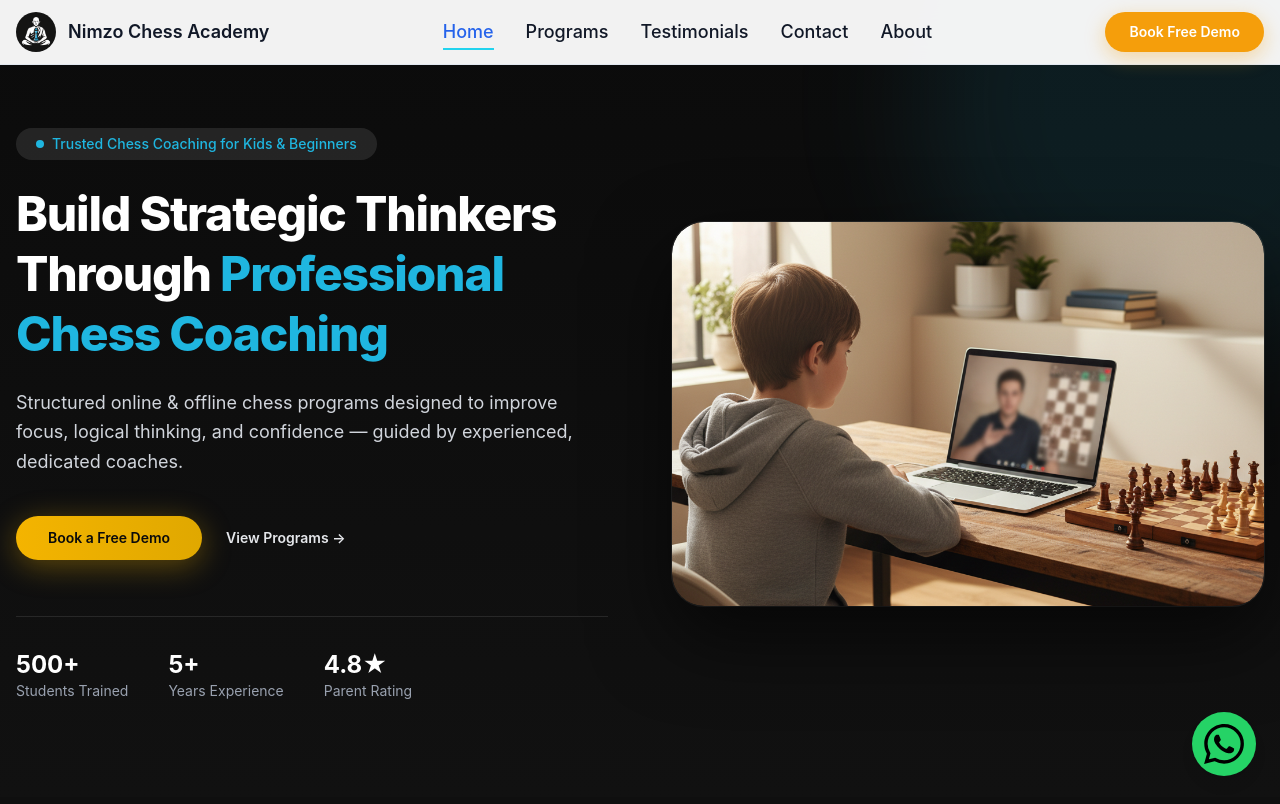
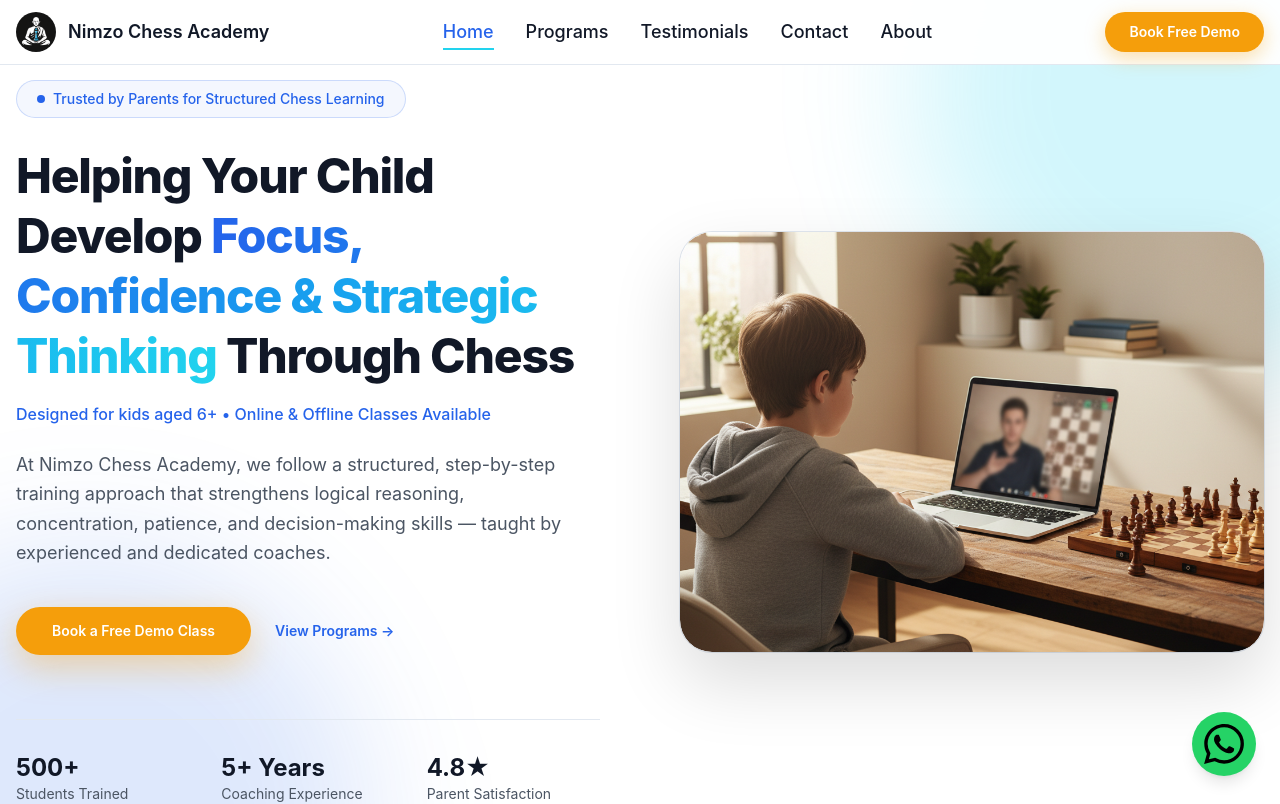
Before and after one commit to vivekmehto/nimzo-academy, a React (Vite) app: page / in a window 1280 px wide. Shown: the top 804 px of the page. Built offline with nearby package versions, Linux system fonts and the light colour scheme.

Commit message:
Update Hero Section

```diff
--- a/src/components/Hero.tsx
+++ b/src/components/Hero.tsx
@@ -4,41 +4,44 @@ const Hero: React.FC = () => {
   return (
     <section
       id="home"
-      className="
-        relative overflow-hidden
-        bg-linear-to-b from-[#0B0B0B] via-[#0E0E0E] to-[#111]
-        pt-32 pb-24
-      "
+      className="relative bg-white pt-20 pb-28 overflow-hidden"
     >
-      {/* Background Accents */}
+      {/* Soft background accents */}
       <div className="absolute inset-0 pointer-events-none">
-        <div className="absolute -top-40 -right-40 h-130 w-130 rounded-full bg-[#1FB6E0]/10 blur-3xl" />
-        <div className="absolute -bottom-40 -left-40 h-130 w-130 rounded-full blur-3xl" />
+        <div className="absolute -top-48 -right-48 h-140 w-140 rounded-full bg-[#22D3EE]/20 blur-3xl" />
+        <div className="absolute -bottom-48 -left-48 h-140 w-140 rounded-full bg-[#2563EB]/15 blur-3xl" />
       </div>
 
       <div className="relative mx-auto max-w-7xl px-4">
-        <div className="grid grid-cols-1 items-center gap-16 md:grid-cols-2">
-
+        <div className="grid grid-cols-1 items-center gap-20 md:grid-cols-2">
           {/* LEFT CONTENT */}
           <div>
-            {/* Trust Badge */}
-            <div className="mb-6 inline-flex items-center gap-2 rounded-full bg-white/10 px-5 py-1.5 text-sm font-medium text-[#1FB6E0]">
-              <span className="h-2 w-2 rounded-full bg-[#1FB6E0]" />
-              Trusted Chess Coaching for Kids & Beginners
+            {/* Trust badge */}
+            <div className="mb-7 inline-flex items-center gap-2 rounded-full border border-[#2563EB]/20 bg-[#2563EB]/5 px-5 py-2 text-sm font-medium text-[#2563EB]">
+              <span className="h-2 w-2 rounded-full bg-[#2563EB]" />
+              Trusted by Parents for Structured Chess Learning
             </div>
 
             {/* Headline */}
-            <h1 className="max-w-xl text-4xl font-extrabold leading-tight tracking-tight text-white md:text-5xl">
-              Build Strategic Thinkers <br />
-              Through{" "}
-              <span className="text-[#1FB6E0]">Professional Chess Coaching</span>
+            <h1 className="max-w-xl text-4xl md:text-5xl font-extrabold leading-tight tracking-tight text-[#111827]">
+              Helping Your Child Develop{" "}
+              <span className="bg-linear-to-r from-[#2563EB] to-[#22D3EE] bg-clip-text text-transparent">
+                Focus, Confidence & Strategic Thinking
+              </span>{" "}
+              Through Chess
             </h1>
 
-            {/* Subheading */}
-            <p className="mt-6 max-w-xl text-lg leading-relaxed text-gray-300">
-              Structured online & offline chess programs designed to improve
-              focus, logical thinking, and confidence — guided by experienced,
-              dedicated coaches.
+            {/* Supporting line (very important) */}
+            <p className="mt-4 max-w-xl text-base font-medium text-[#2563EB]">
+              Designed for kids aged 6+ • Online & Offline Classes Available
+            </p>
+
+            {/* Description */}
+            <p className="mt-6 max-w-xl text-lg leading-relaxed text-[#4B5563]">
+              At Nimzo Chess Academy, we follow a structured, step-by-step
+              training approach that strengthens logical reasoning,
+              concentration, patience, and decision-making skills — taught by
+              experienced and dedicated coaches.
             </p>
 
             {/* CTA */}
@@ -46,61 +49,60 @@ const Hero: React.FC = () => {
               <a
                 href="#demo"
                 className="
+                  inline-flex items-center justify-center
                   rounded-full
-                  bg-linear-to-r from-[#F4B400] to-[#E0A800]
-                  px-8 py-3 text-sm font-semibold
-                  text-[#0B0B0B]
-                  shadow-[0_6px_30px_rgba(244,180,0,0.35)]
+                  bg-[#F59E0B]
+                  px-9 py-3.5
+                  text-sm font-semibold text-white
+                  shadow-[0_12px_35px_rgba(245,158,11,0.35)]
                   transition-all duration-300
                   hover:-translate-y-0.5
-                  hover:shadow-[0_8px_40px_rgba(244,180,0,0.5)]
+                  hover:bg-[#D97706]
                   focus-visible:outline-none
                   focus-visible:ring-2
-                  focus-visible:ring-[#1FB6E0]
+                  focus-visible:ring-[#2563EB]
                   focus-visible:ring-offset-2
-                  focus-visible:ring-offset-[#0B0B0B]
                 "
               >
-                Book a Free Demo
+                Book a Free Demo Class
               </a>
 
               <a
                 href="#programs"
-                className="text-sm font-semibold text-gray-200 hover:text-white"
+                className="text-sm font-semibold text-[#2563EB] hover:underline"
               >
                 View Programs →
               </a>
             </div>
 
-            {/* Social Proof */}
-            <div className="mt-14 flex flex-wrap items-center gap-10 border-t border-white/10 pt-8">
+            {/* Trust stats */}
+            <div className="mt-16 grid grid-cols-1 sm:grid-cols-3 gap-8 border-t border-slate-200 pt-8">
               <div>
-                <p className="text-2xl font-bold text-white">500+</p>
-                <p className="text-sm text-gray-400">Students Trained</p>
+                <p className="text-2xl font-bold text-[#111827]">500+</p>
+                <p className="text-sm text-[#4B5563]">Students Trained</p>
               </div>
               <div>
-                <p className="text-2xl font-bold text-white">5+</p>
-                <p className="text-sm text-gray-400">Years Experience</p>
+                <p className="text-2xl font-bold text-[#111827]">5+ Years</p>
+                <p className="text-sm text-[#4B5563]">Coaching Experience</p>
               </div>
               <div>
-                <p className="text-2xl font-bold text-white">4.8★</p>
-                <p className="text-sm text-gray-400">Parent Rating</p>
+                <p className="text-2xl font-bold text-[#111827]">4.8★</p>
+                <p className="text-sm text-[#4B5563]">Parent Satisfaction</p>
               </div>
             </div>
           </div>
 
-          {/* RIGHT VISUAL */}
+          {/* RIGHT IMAGE */}
           <div className="relative">
-            <div className="relative z-10 overflow-hidden rounded-4xl shadow-[0_30px_80px_rgba(0,0,0,0.6)]">
+            <div className="relative z-10 overflow-hidden rounded-4xl shadow-[0_30px_70px_rgba(0,0,0,0.14)]">
               <img
                 src="/hero-chess.jpg"
-                alt="Professional chess coaching for kids"
-                className="max-h-96 w-full object-cover rounded-4xl"
+                alt="Chess coaching for kids"
+                className="w-full max-h-105 object-cover rounded-4xl"
               />
             </div>
 
-            {/* Soft Edge Overlay */}
-            <div className="pointer-events-none absolute inset-0 rounded-4xl ring-1 ring-white/10" />
+            <div className="absolute inset-0 rounded-4xl ring-1 ring-slate-200 pointer-events-none" />
           </div>
         </div>
       </div>
```
